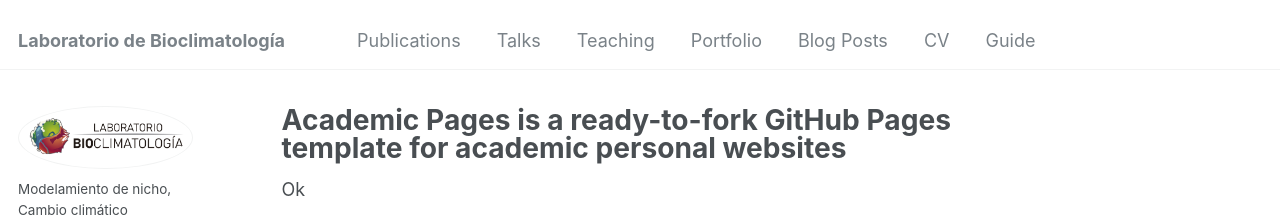
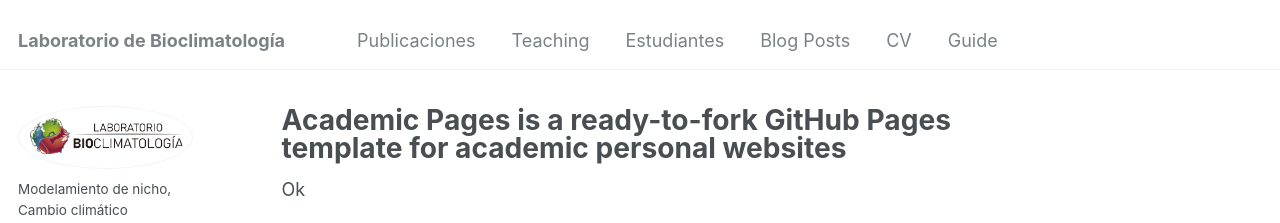
Before and after one commit to Mauriciodiazz/labbioclim, a Jekyll site: the page built from _pages/about.md, in a window 1280 px wide. Shown: the top 223 px of the page. Built offline with Jekyll 4.4.1, drawn with Linux system fonts in a browser that asks for light colours.

Commit message:
Update navigation.yml

```diff
--- a/_data/navigation.yml
+++ b/_data/navigation.yml
@@ -5,16 +5,13 @@
 # prevent it from being included in the site.
 
 main:
-  - title: "Publications"
-    url: /publications/
-
-  - title: "Talks"
-    url: /talks/
+  - title: "Publicaciones"
+    url: /publicaciones/
 
   - title: "Teaching"
     url: /teaching/
 
-  - title: "Portfolio"
+  - title: "Estudiantes"
     url: /portfolio/
 
   - title: "Blog Posts"
```
